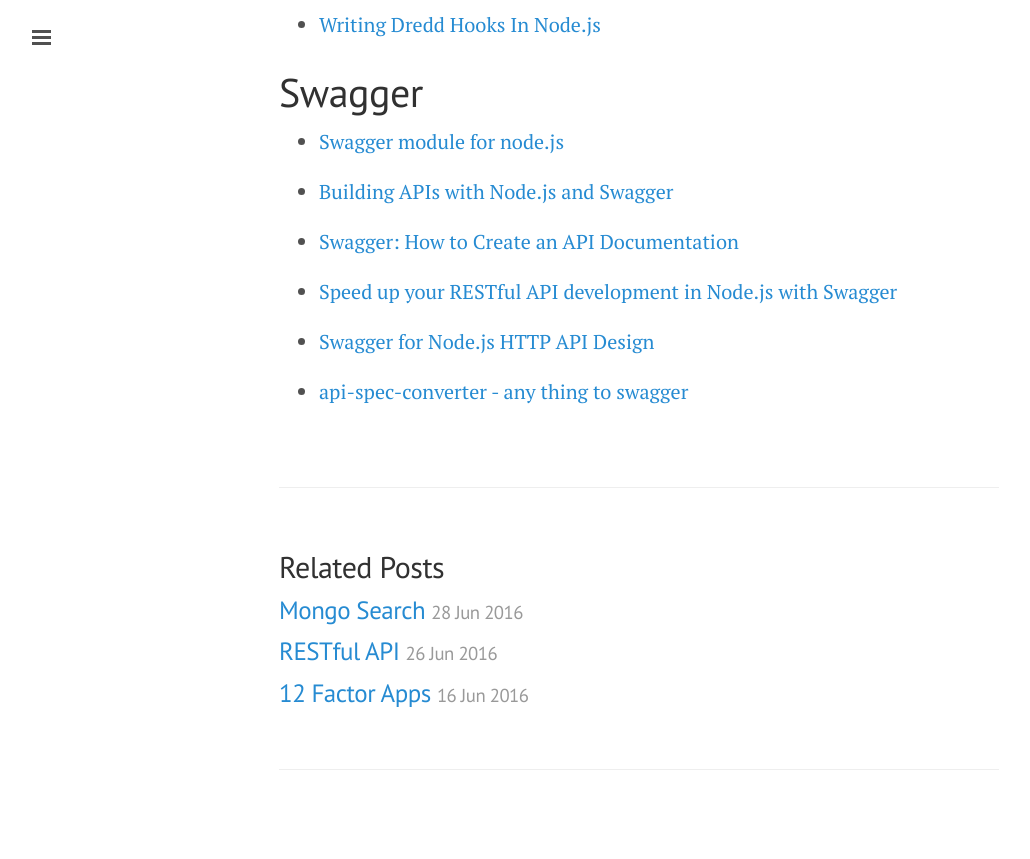
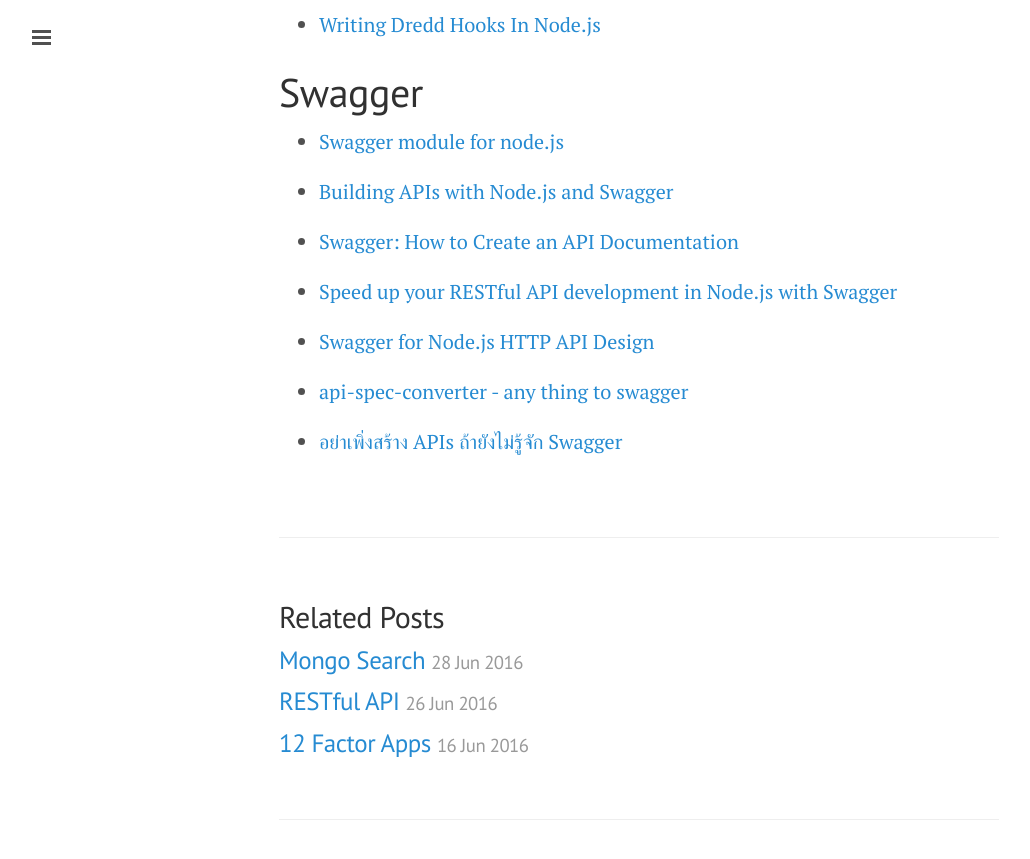
Before and after one commit to ibotdotout/ibotdotout.github.io, a Jekyll site: the page built from _posts/2016-07-10-api-docs.md, in a window 1280 px wide and 900 px high, scrolled down 1423 px. Shown: the top 859 px of the window, without its empty margins (1-1031 px from the left). Built offline with Jekyll 4.4.1, drawn with Linux system fonts in a browser that asks for light colours; nearby versions of some CDN libraries; Markdown is read by kramdown in place of the engine named in the settings; comment, search, counter and statistics services are not loaded.

Commit message:
Update api docs

```diff
--- a/_posts/2016-07-10-api-docs.md
+++ b/_posts/2016-07-10-api-docs.md
@@ -67,3 +67,5 @@ update_date: 2016-07-10
 - [Swagger for Node.js HTTP API Design](https://blog.risingstack.com/swagger-nodejs/)
 
 - [api-spec-converter - any thing to swagger](https://github.com/lucybot/api-spec-converter)
+
+- [อย่าเพิ่งสร้าง APIs ถ้ายังไม่รู้จัก Swagger](https://medium.com/@bird.praphan/อย่าเพิ่งสร้าง-apis-ถ้ายังไม่รู้จัก-swagger-f32514c7d729#.8muq43pvk)
```
